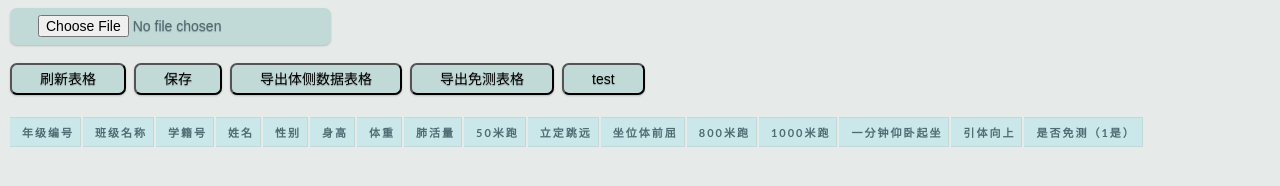
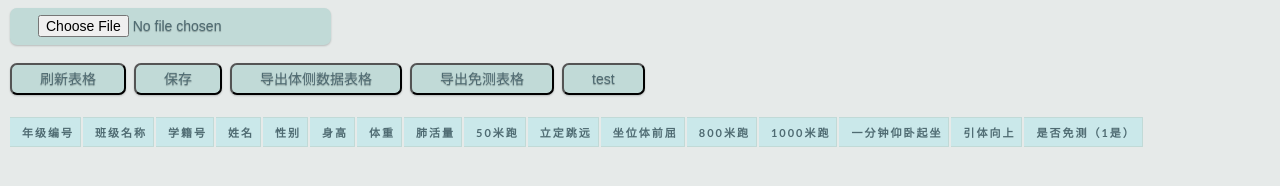
Before and after one commit to RemEb/xlsxUploadorDownload, a plain HTML site: page 学生体侧数据处理系统1.0.html in a window 1280 px wide. Drawn offline with Linux system fonts and the light colour scheme.

Commit message:
完善注释

```diff
--- a/1.css
+++ b/1.css
@@ -29,7 +29,6 @@ a {
 }
 
 #data-table {
-
     padding: 0;
     margin: 20px 0 0 0;
 }
@@ -124,6 +123,7 @@ color: black;
     -moz-box-shadow: 0 1px 2px rgba(0,0,0,.2);
     box-shadow: 0 1px 2px rgba(0,0,0,.2);
     background-color: #C1DAD7;
+    color: #4f6b72
 }
 .button:hover {
     text-decoration: none;
--- a/体侧数据录入导出系统.html
+++ b/学生体侧数据处理系统1.0.html
@@ -5,18 +5,22 @@
     <meta name="viewport"
           content="width=device-width, user-scalable=no, initial-scale=1.0, maximum-scale=1.0, minimum-scale=1.0">
     <meta http-equiv="X-UA-Compatible" content="ie=edge">
-    <title>学生体侧数据导入导出系统1.0</title>
+    <title>学生体侧数据处理系统1.0</title>
     <script src="xlsx.full.min.js"></script>
     <link rel="stylesheet" type="text/css" href="1.css"/>
 </head>
 <body>
 <!--
-学生数据导入时，确保表头正确：年级编号 班级名称 学籍号 姓名 性别 身高 体重 肺活量 50米跑	立定跳远 坐位体前屈 800米跑 1000米跑 一分钟仰卧起坐 引体向上
+注意事项：
+学生数据导入时，确保表头正确： 年级编号 班级名称 学籍号 姓名 性别 身高 体重 肺活量 50米跑	立定跳远 坐位体前屈 800米跑 1000米跑 一分钟仰卧起坐 引体向上
 若数据导入时已有成绩，需确保excel的数据的准确（可能会有0.000000000000003的误差 不影响测评结果）
-经测试，数据导入过大（千万级别）会造成网页崩溃
+经测试，数据导入千级以上会造成网页等待（也根据PC运算速度的实际情况而定）。
+输入完数据后切记保存后再导出。
+
 支持两种数据写入方式：
-        1、学生基础数据、各项成绩于excel中导入，直接导入生成表格后，选择导出按钮即可完成计算。
+        1、学生基础数据、各项成绩于excel中导入，直接导入生成表格后，选择导出按钮即可完成评估计算。
         2、学生基础数据于excel中导入，各项成绩于系统内输入，输入完成后点击保存按钮，之后选择导出按钮即可完成计算。
+操作技巧：在当前输入框完成输入后，可按Tab键快速跳到下一个输入框内
 
 -->
 
```
